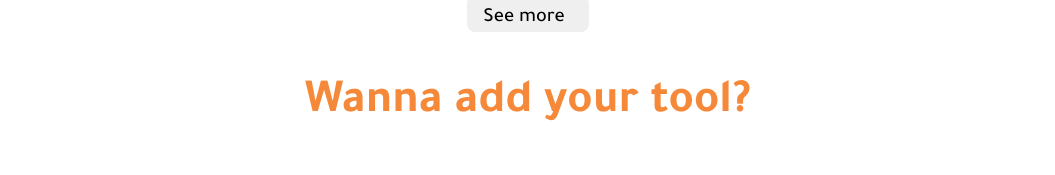
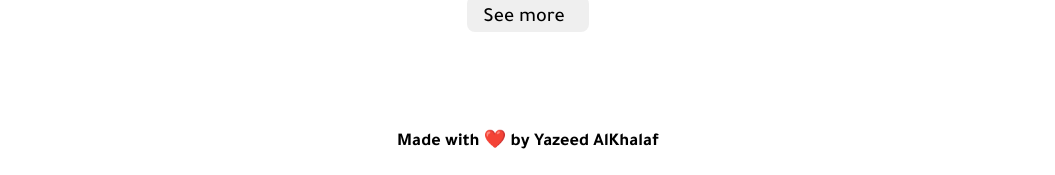
Before and after one commit to YazeedAlKhalaf/yu-tools, a SvelteKit app: page / in a window 1280 px wide. Shown: the part 1322-1497 px from the top of the page, without its empty margins (112-1167 px from the left). Built offline with nearby package versions, Linux system fonts and the light colour scheme.

Commit message:
remove wanna add your tool section

```diff
--- a/src/routes/+page.svelte
+++ b/src/routes/+page.svelte
@@ -73,11 +73,4 @@
       />
     </div>
   </section>
-
-  <!-- featured tools section -->
-  <section>
-    <h1 class="text-orange font-bold text-5xl text-center">
-      Wanna add your tool?
-    </h1>
-  </section>
 </div>
```
